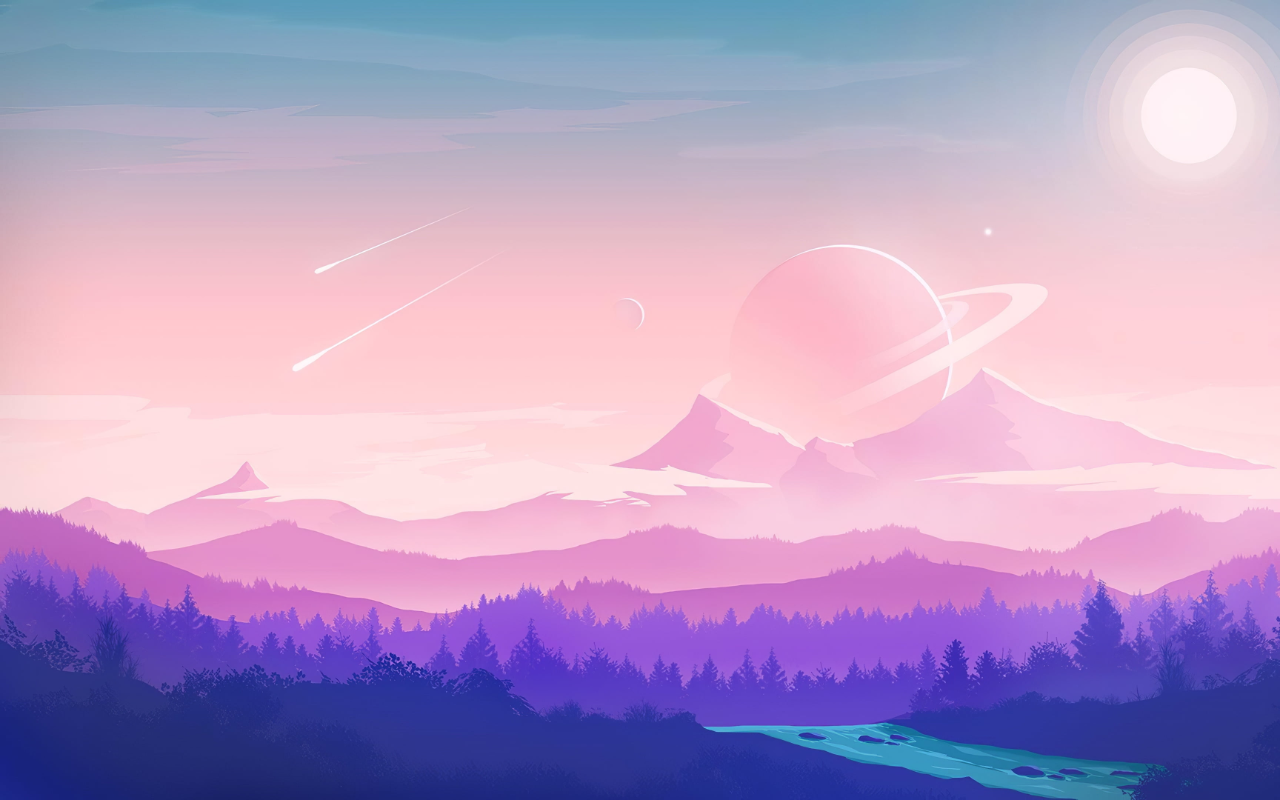
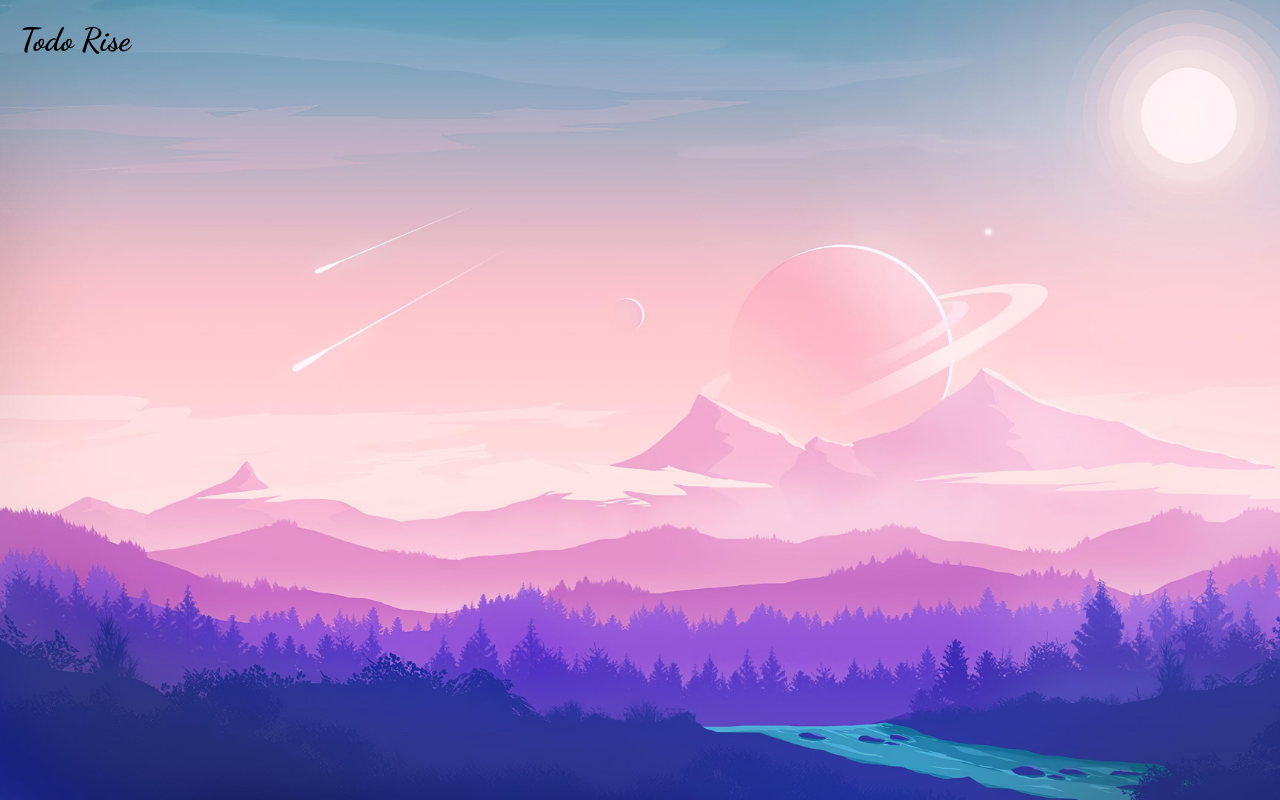
Before and after one commit to Shivangi020/TodoRise, a React (Vite) app in the folder TodoRise/: page / in a window 1280 px wide. Built offline with nearby package versions, Linux system fonts and the light colour scheme.

Commit message:
Building:Header

```diff
--- a/TodoRise/src/App.jsx
+++ b/TodoRise/src/App.jsx
@@ -1,11 +1,13 @@
-
+import Header from "./Components/Header"
 
 
 function App() {
 
   return (
    <main>
-
+     <div className="header"><Header/></div>
+     <div></div>
+     <div></div>
    </main>
   )
 }
--- a/TodoRise/src/Components/Header.jsx
+++ b/TodoRise/src/Components/Header.jsx
@@ -2,9 +2,9 @@ import React from 'react'
 
 const Header = () => {
   return (
-    <div>
 
-    </div>
+        <h1>Todo Rise</h1>
+
   )
 }
 
--- a/TodoRise/src/Scss/_background.scss
+++ b/TodoRise/src/Scss/_background.scss
@@ -1,9 +1,15 @@
+@import url('https://fonts.googleapis.com/css2?family=Dancing+Script:wght@400;500;600;700&family=Quicksand:wght@300;400;500;600;700&display=swap');
+
+$text-font :  'Quicksand', sans-serif;
+$logo-font :  'Dancing Script', cursive;
+
 *{
     box-sizing: border-box;
 }
 
 body{
     margin: 0 auto;
+    font-family: $text-font;
 }
 main{
     height: 100vh;
@@ -12,4 +18,5 @@ main{
     background-size: cover;
     background-attachment: fixed;
     background-blend-mode: multiply;
+    overflow: hidden;
 }
--- /dev/null
+++ b/TodoRise/src/Scss/_component.scss
@@ -0,0 +1,12 @@
+@use 'background';
+
+.header{
+
+        h1{
+           font-family: background.$logo-font;
+           letter-spacing: 0.082;
+           font-weight: 700;
+           margin-left: 20px;
+        }
+
+}
--- a/TodoRise/src/Scss/index.scss
+++ b/TodoRise/src/Scss/index.scss
@@ -1 +1,2 @@
 @use 'background' ;
+@use 'component' ;
```
Also changed, not shown: TodoRise/src/Components/AddTask.jsx (added, +10 -0 lines).
